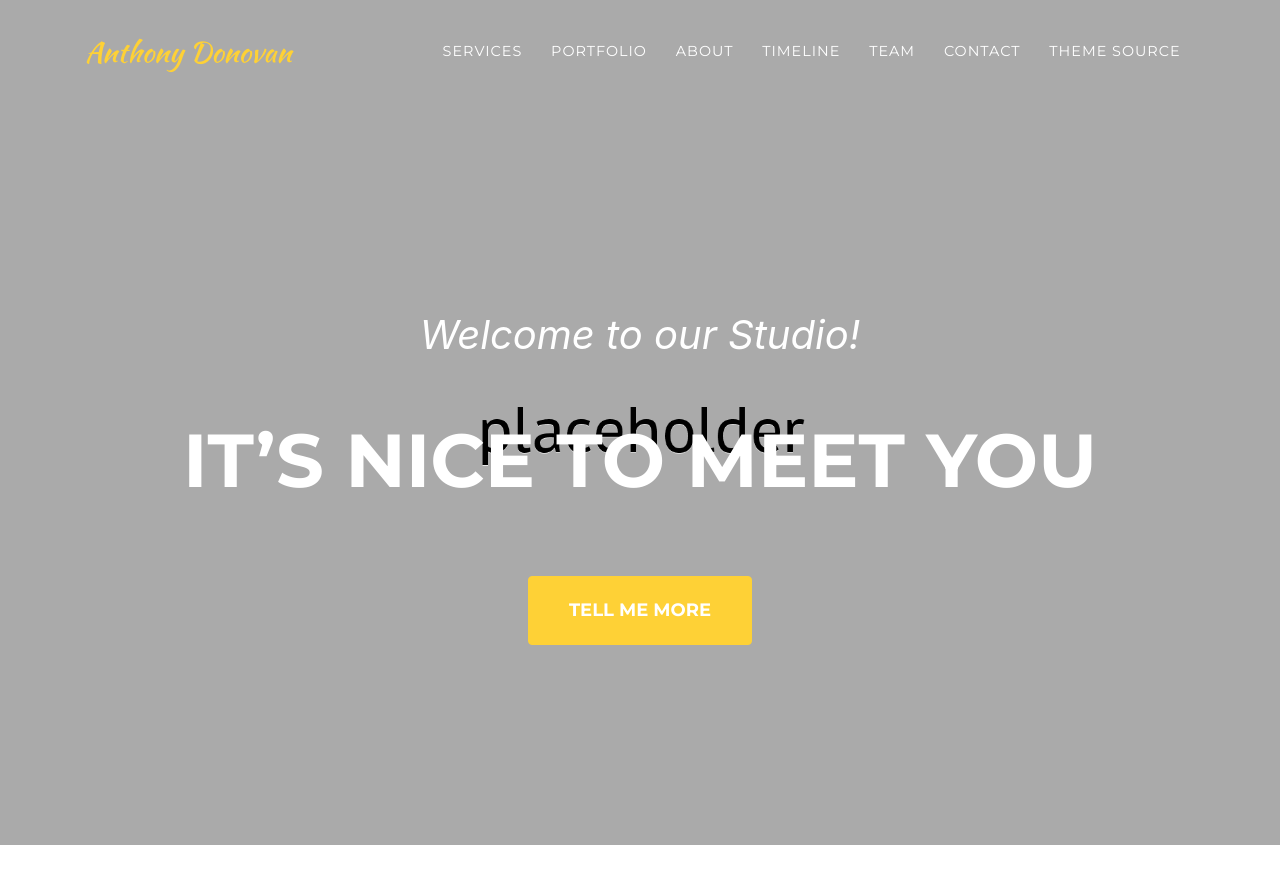
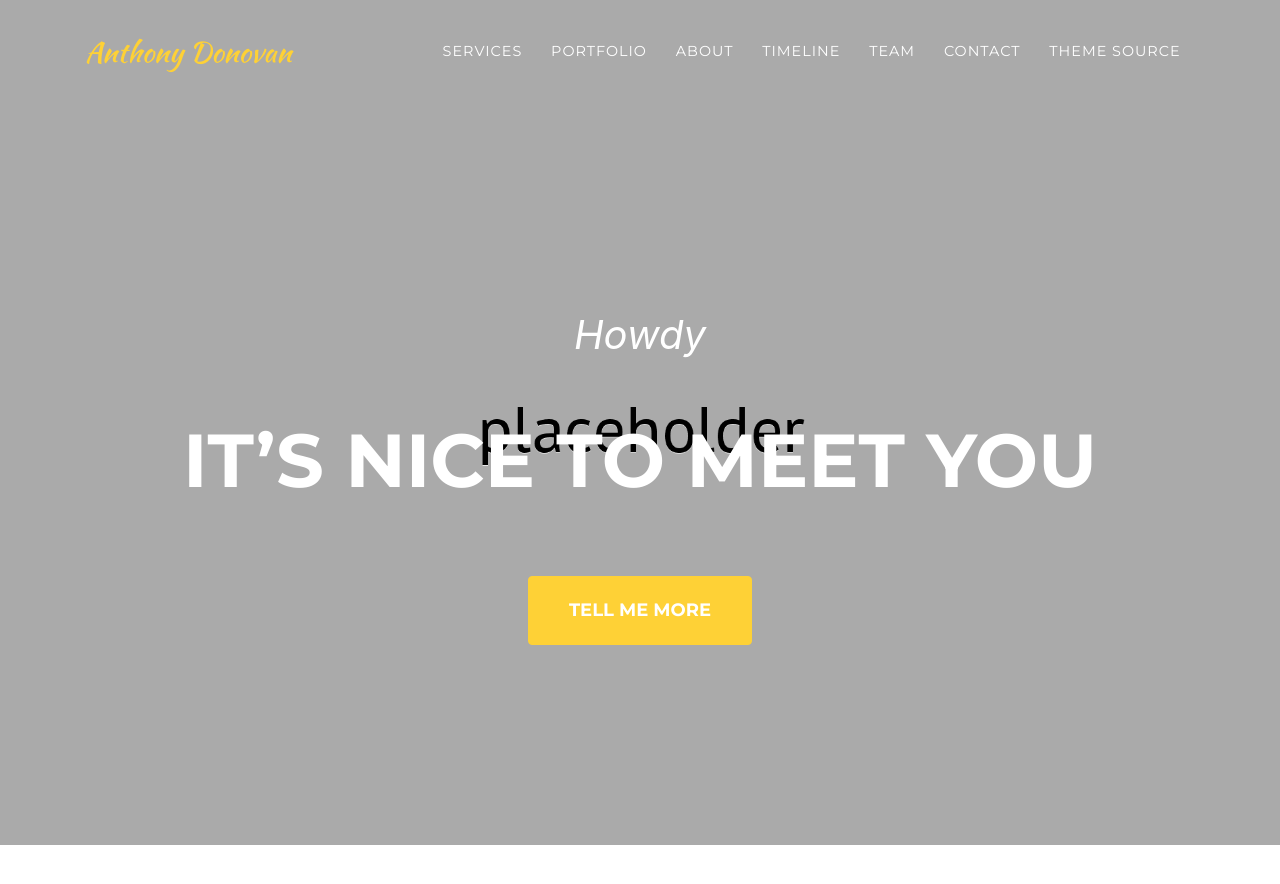
Before and after one commit to Fiddlestix/fiddlestix.github.io, a Jekyll site: the page built from index.md, in a window 1280 px wide and 900 px high. Shown: the top 884 px of the window. Built offline with Jekyll 4.4.1, drawn with Linux system fonts in a browser that asks for light colours; some web fonts are replaced.

Commit message:
Update sitetext.yml

```diff
--- a/_data/sitetext.yml
+++ b/_data/sitetext.yml
@@ -11,7 +11,7 @@
 # -----------------
 en: &DEFAULT_EN
   header:
-    title: Welcome to our Studio!
+    title: Howdy
     text: It's Nice To Meet You
     button: Tell Me More
     buttonlink: "#services"
```
